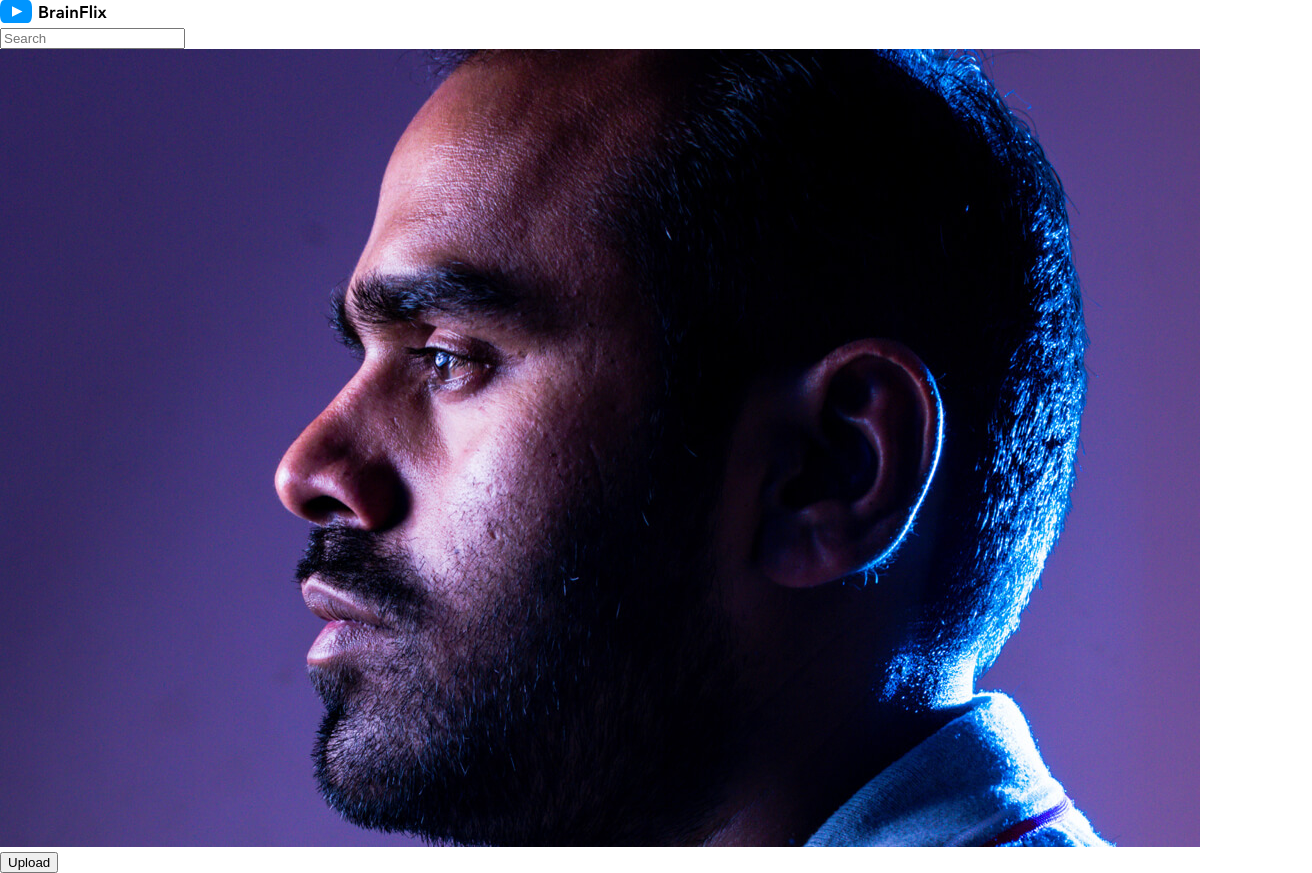
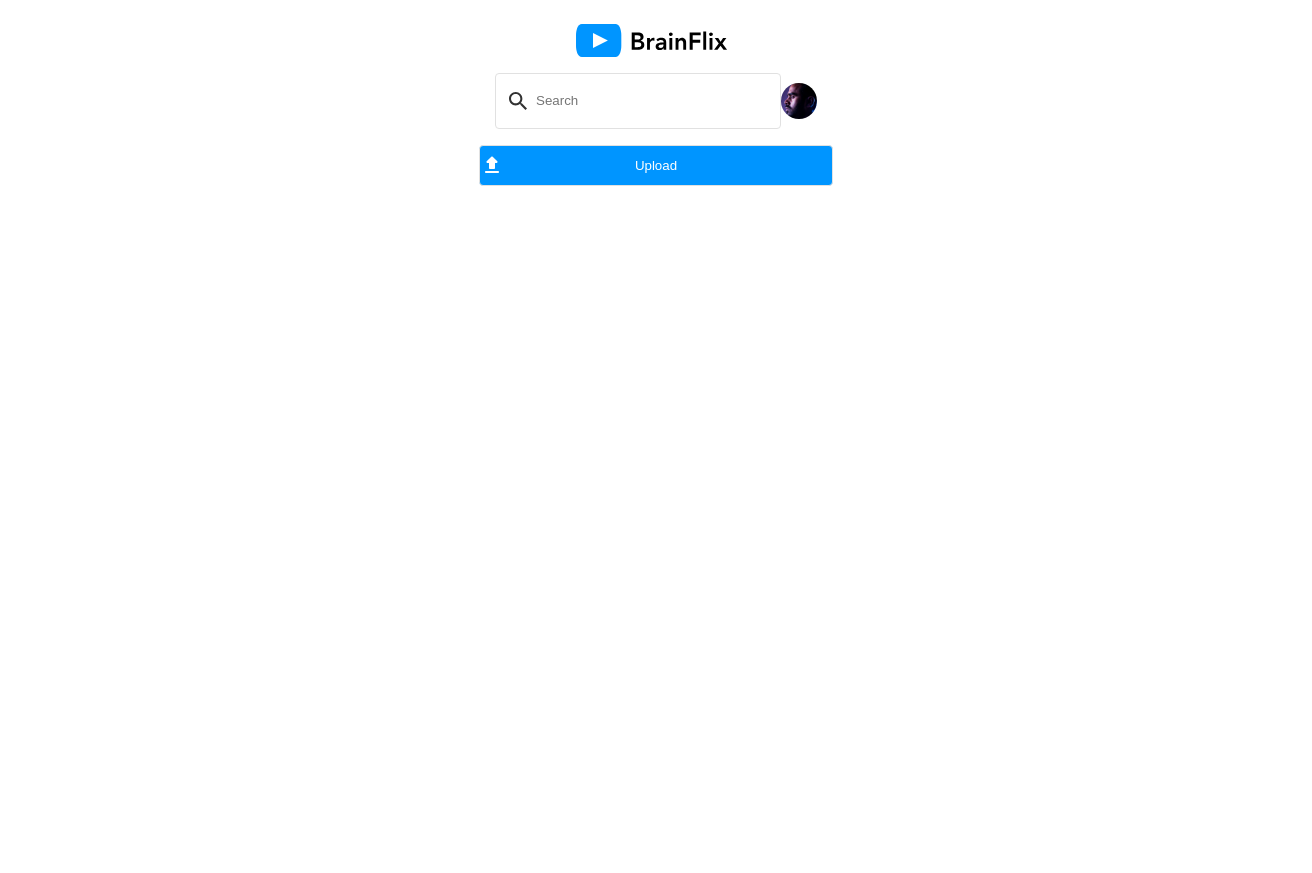
Before and after one commit to quindipc/Chelsea-Quindipan-BrainFlix, a React (Create React App) app: page / in a window 1280 px wide. Shown: the whole page, 1312 px wide, since content can reach past the window. After the commit the page ends 800 px from the top, so only its background shows below. Built offline with nearby package versions, Linux system fonts and the light colour scheme.

Commit message:
Edit header styles

```diff
--- a/src/components/header/Header.scss
+++ b/src/components/header/Header.scss
@@ -0,0 +1,60 @@
+.header {
+  display: flex;
+  justify-content: center;
+  align-items: center;
+  flex-direction: column;
+  padding: 1.5rem 1rem; //ADD VARIABLE -- $padding-headlines-mobile
+  width: 100%;
+
+  &__logo {
+    display: flex;
+    justify-content: center;
+    align-items: center;
+    width: 10rem; //CHANGE
+    // padding: 1rem;
+  }
+
+  &__form {
+    display: flex;
+    flex-direction: column;
+
+    &--search {
+      height: 2.25rem; // ADD VARIABLE -- $mobile-form-height
+      width: 15rem; //MIN WIDTH -- $mobile-form-width
+      padding: .5625rem .25rem .5625rem 2.5rem;
+    //   margin: 1rem;
+      background-color: #FFFFFF; // CHANGE
+      border: 1px solid #e1e1e1; // ADD VARIABLE $mercury
+      border-radius: 0.25rem;
+      box-shadow: none;
+      display: block;
+      background: url("../../assets/images/icons/search.svg") no-repeat 13px;
+    }
+
+    &--avatar {
+      border-radius: 50%;
+      object-fit: cover;
+      width: 2.25rem; // VARIABLE -- $mobile-avatar-width
+      height: 2.25rem; // VARIABLE -- $mobile-avatar-height
+    }
+    &--upload {
+      //ADD BUTTON RESETS -- MIXIN?
+      background-image: url("../../assets/images/icons/upload.svg");
+      background-repeat: no-repeat;
+      background-position: left center;
+      padding: 0.75rem;
+      background-color: #0095ff; // ADD VARIABLE -- $BrainFlix-Blue
+      border: 1px solid #e1e1e1; //ADD VARIABLE $mercury
+      color: #FFFFFF; //ADD VARIABLE $white
+      border-radius: 0.25rem; //ADD VARIABLE $mobile-border-radius
+      box-shadow: none;
+    }
+  }
+
+  &__search-container {
+    display: flex;
+    flex-direction: row;
+    align-items: center;
+    padding: 1rem;
+  }
+}
```
